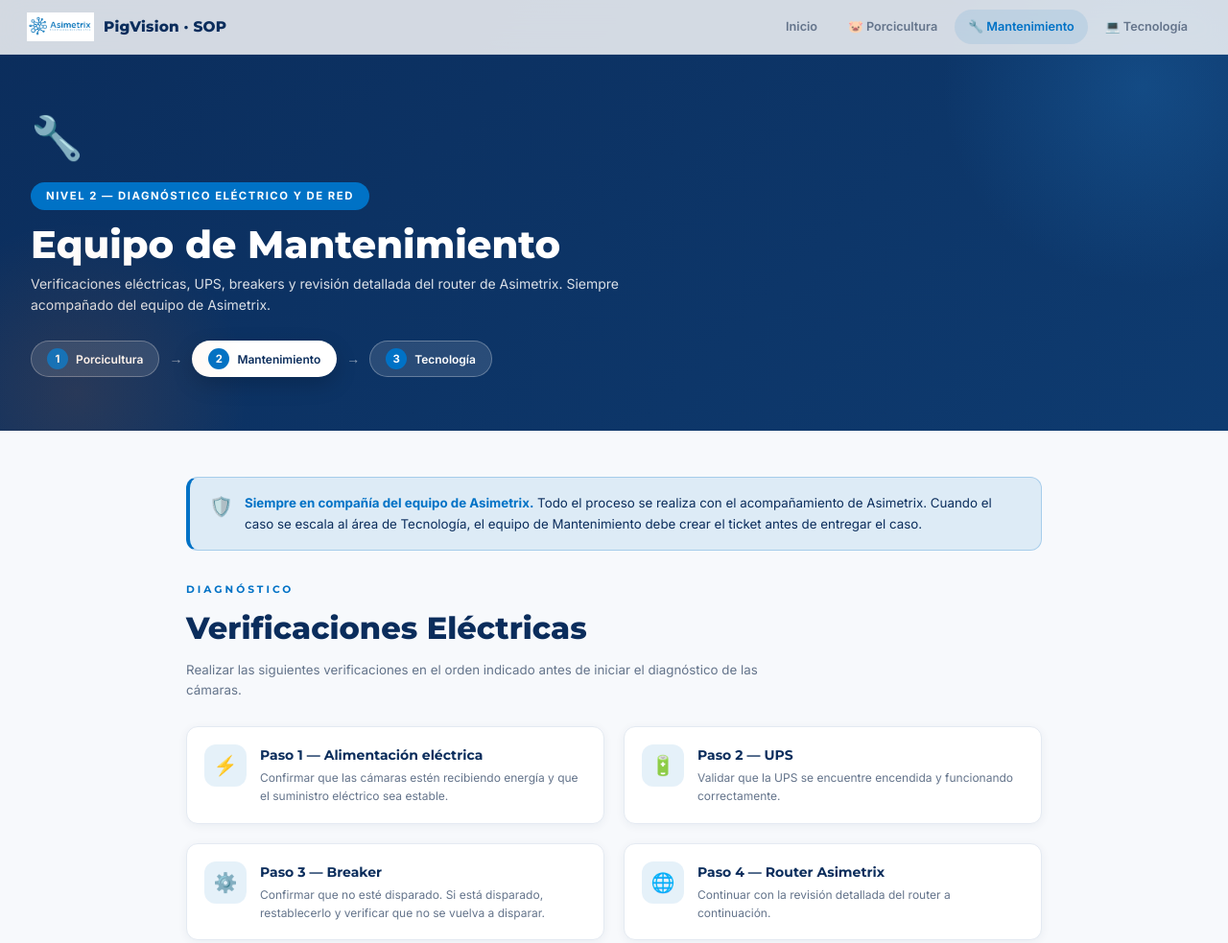
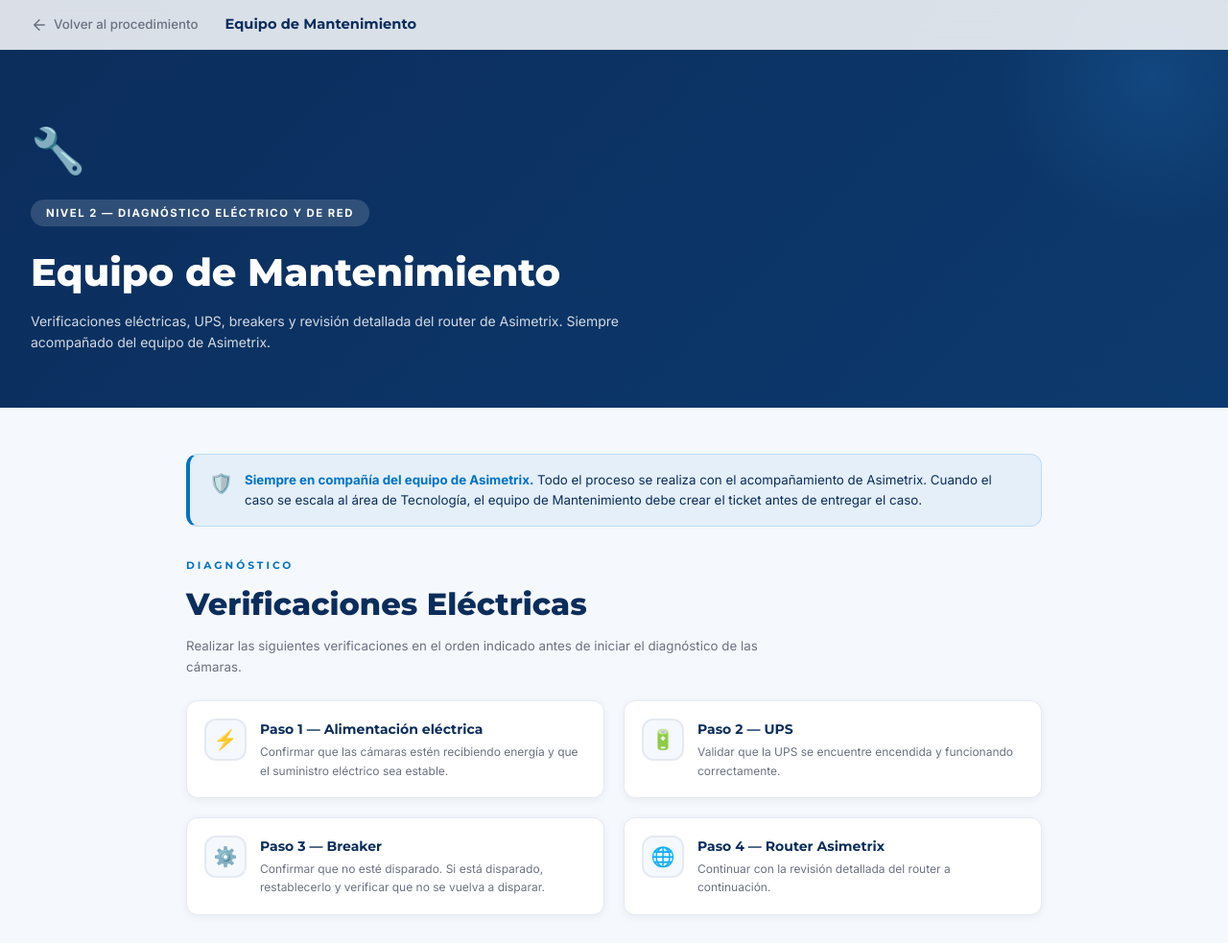
Before and after one commit to manuelachavarria-dotcom/sop-camaras-pigvision, a plain HTML site: page mantenimiento.html in a window 1280 px wide. Shown: the top 983 px of the page at 96% size. Drawn offline with Linux system fonts and the light colour scheme.

Commit message:
Revertir diseño: restaurar sop.css y páginas al estilo previo sin navbar

```diff
--- a/mantenimiento.html
+++ b/mantenimiento.html
@@ -7,30 +7,21 @@
 <link href="https://fonts.googleapis.com/css2?family=Inter:wght@300;400;500;600;700&family=Montserrat:wght@400;600;700;800&display=swap" rel="stylesheet">
 <link href="sop.css" rel="stylesheet">
 </head>
-<body data-team="mantenimiento">
+<body>
 
-<nav class="topnav">
-  <a class="brand" href="SOP_Camaras_IoT.html"><img src="Logo-Asimetrix.webp" alt="Asimetrix"><span>PigVision · SOP</span></a>
-  <div class="nav-links">
-    <a class="nav-link" href="SOP_Camaras_IoT.html">Inicio</a>
-    <a class="nav-link" href="porcicultura.html">🐷 Porcicultura</a>
-    <a class="nav-link active" href="mantenimiento.html">🔧 Mantenimiento</a>
-    <a class="nav-link" href="tecnologia.html">💻 Tecnología</a>
-  </div>
-</nav>
+<div class="back-bar">
+  <a href="SOP_Camaras_IoT.html">
+    <svg viewBox="0 0 24 24" fill="none" stroke="currentColor" stroke-width="2" stroke-linecap="round"><path d="M19 12H5M12 19l-7-7 7-7"/></svg>
+    Volver al procedimiento
+  </a>
+  <span class="page-title">Equipo de Mantenimiento</span>
+</div>
 
 <div class="page-header">
   <div class="icon">🔧</div>
   <span class="level">Nivel 2 — Diagnóstico Eléctrico y de Red</span>
   <h1>Equipo de Mantenimiento</h1>
   <p>Verificaciones eléctricas, UPS, breakers y revisión detallada del router de Asimetrix. Siempre acompañado del equipo de Asimetrix.</p>
-  <div class="rail">
-    <a class="rail-step" href="porcicultura.html"><span class="rail-num">1</span> Porcicultura</a>
-    <span class="rail-arrow">→</span>
-    <a class="rail-step active" href="mantenimiento.html"><span class="rail-num">2</span> Mantenimiento</a>
-    <span class="rail-arrow">→</span>
-    <a class="rail-step" href="tecnologia.html"><span class="rail-num">3</span> Tecnología</a>
-  </div>
 </div>
 
 <div class="content">
--- a/sop.css
+++ b/sop.css
@@ -1,32 +1,25 @@
 /* ============================================================
-   SOP PigVision — Sistema de diseño MODERNO compartido
-   Usado por: portada, porcicultura, mantenimiento, tecnologia
+   SOP PigVision — Sistema de diseño compartido
+   Usado por: porcicultura, mantenimiento, tecnologia
    ============================================================ */
 
 :root {
   --primary: #0B2D5C;
-  --primary-2: #0E3B70;
+  --primary-2: #0D3A6E;
   --secondary: #0072C6;
-  --accent: #0072C6;
-  --accent-soft: rgba(0,114,198,0.1);
+  --accent: #2A8FDF;
   --white: #FFFFFF;
-  --bg: #F7F9FC;
-  --gray: #64748B;
-  --line: #E4EAF2;
+  --bg: #F5F8FC;
+  --gray: #6B7280;
+  --line: #E5EAF2;
   --error: #C0062B;
   --success: #16A34A;
   --warn: #C85014;
-  --radius: 18px;
+  --radius: 16px;
   --radius-sm: 12px;
-  --shadow-sm: 0 2px 10px rgba(11,45,92,0.06);
-  --shadow-md: 0 12px 32px rgba(11,45,92,0.12);
-  --shadow-lg: 0 20px 50px rgba(11,45,92,0.16);
+  --shadow-sm: 0 2px 8px rgba(11,45,92,0.06);
+  --shadow-md: 0 8px 30px rgba(11,45,92,0.1);
 }
-
-/* Acentos por equipo */
-body[data-team="porcicultura"] { --accent: #F97316; --accent-soft: rgba(249,115,22,0.1); }
-body[data-team="mantenimiento"] { --accent: #0072C6; --accent-soft: rgba(0,114,198,0.1); }
-body[data-team="tecnologia"]    { --accent: #7C3AED; --accent-soft: rgba(124,58,237,0.1); }
 
 * { margin: 0; padding: 0; box-sizing: border-box; }
 html { scroll-behavior: smooth; }
@@ -38,89 +31,57 @@
   line-height: 1.6;
 }
 
-/* ===== Barra de navegación ===== */
-.topnav {
-  position: fixed; top: 0; left: 0; right: 0; z-index: 200;
-  background: rgba(255,255,255,0.82);
-  backdrop-filter: blur(14px);
-  -webkit-backdrop-filter: blur(14px);
-  border-bottom: 1px solid rgba(11,45,92,0.08);
-  display: flex; align-items: center; justify-content: space-between;
-  gap: 12px; padding: 10px 28px;
+/* ===== Barra superior ===== */
+.back-bar {
+  position: fixed; top: 0; left: 0; right: 0; z-index: 100;
+  background: rgba(255,255,255,0.85);
+  backdrop-filter: blur(12px);
+  border-bottom: 1px solid rgba(0,0,0,0.06);
+  padding: 14px 32px;
+  display: flex; align-items: center; gap: 12px;
 }
-.brand { display: flex; align-items: center; gap: 10px; text-decoration: none; flex-shrink: 0; }
-.brand img { height: 30px; width: auto; }
-.brand span {
-  font-family: 'Montserrat', sans-serif; font-weight: 800;
-  font-size: 11.5pt; color: var(--primary); letter-spacing: 0.2px;
+.back-bar a {
+  text-decoration: none; color: var(--gray);
+  font-size: 10pt; font-weight: 500;
+  display: flex; align-items: center; gap: 6px;
+  transition: color 0.2s;
 }
-.nav-links { display: flex; align-items: center; gap: 4px; overflow-x: auto; }
-.nav-link {
-  text-decoration: none; color: var(--gray); font-size: 9.5pt;
-  font-weight: 600; padding: 8px 14px; border-radius: 999px;
-  white-space: nowrap; transition: all 0.2s;
+.back-bar a:hover { color: var(--secondary); }
+.back-bar a svg { width: 18px; height: 18px; }
+.back-bar .page-title {
+  font-family: 'Montserrat', sans-serif;
+  font-weight: 700; font-size: 11pt;
+  color: var(--primary); margin-left: 16px;
 }
-.nav-link:hover { background: rgba(11,45,92,0.06); color: var(--primary); }
-.nav-link.active { background: var(--accent-soft); color: var(--accent); }
 
-/* ===== Encabezado de página (hero) ===== */
+/* ===== Encabezado de página ===== */
 .page-header {
   background: linear-gradient(135deg, var(--primary) 0%, var(--primary-2) 100%);
-  color: #fff; padding: 108px 32px 56px;
+  color: #fff; padding: 120px 32px 56px;
   position: relative; overflow: hidden;
 }
 .page-header::before {
-  content: ''; position: absolute; top: -120px; right: -120px;
-  width: 420px; height: 420px;
-  background: radial-gradient(circle, rgba(42,143,223,0.22) 0%, transparent 70%);
+  content: ''; position: absolute; top: -80px; right: -80px;
+  width: 320px; height: 320px;
+  background: radial-gradient(circle, rgba(42,143,223,0.18) 0%, transparent 70%);
   border-radius: 50%;
 }
-.page-header::after {
-  content: ''; position: absolute; bottom: -140px; left: -100px;
-  width: 360px; height: 360px;
-  background: radial-gradient(circle, rgba(249,115,22,0.12) 0%, transparent 70%);
-  border-radius: 50%;
-}
-.page-header .wrap { position: relative; z-index: 1; max-width: 940px; margin: 0 auto; }
-.page-header .icon { font-size: 44px; margin-bottom: 12px; }
+.page-header .icon { font-size: 46px; margin-bottom: 14px; position: relative; }
 .page-header h1 {
   font-family: 'Montserrat', sans-serif;
   font-size: clamp(24pt, 4vw, 30pt); font-weight: 800;
-  margin-bottom: 8px; line-height: 1.1;
+  margin-bottom: 8px; position: relative;
 }
 .page-header .level {
   display: inline-block; font-size: 8.5pt; font-weight: 700;
   text-transform: uppercase; letter-spacing: 1.5px;
-  background: var(--accent); padding: 5px 16px;
-  border-radius: 20px; margin-bottom: 14px;
+  background: rgba(255,255,255,0.15); padding: 5px 16px;
+  border-radius: 20px; margin-bottom: 16px;
 }
 .page-header p {
-  font-size: 10.5pt; color: rgba(255,255,255,0.85);
-  max-width: 680px;
+  font-size: 10.5pt; color: rgba(255,255,255,0.82);
+  max-width: 680px; position: relative;
 }
-
-/* ===== Rail de niveles (navegación entre subpáginas) ===== */
-.rail {
-  display: flex; align-items: center; justify-content: flex-start;
-  gap: 10px; margin-top: 26px; flex-wrap: wrap;
-}
-.rail-step {
-  display: inline-flex; align-items: center; gap: 8px;
-  text-decoration: none; background: rgba(255,255,255,0.12);
-  border: 1px solid rgba(255,255,255,0.28); color: #fff;
-  padding: 7px 16px; border-radius: 999px;
-  font-size: 9pt; font-weight: 600; transition: all 0.2s;
-}
-.rail-step:hover { background: rgba(255,255,255,0.22); transform: translateY(-1px); }
-.rail-step.active { background: #fff; color: var(--primary); box-shadow: 0 8px 22px rgba(0,0,0,0.18); }
-.rail-num {
-  width: 22px; height: 22px; border-radius: 50%;
-  background: var(--accent); color: #fff;
-  display: inline-flex; align-items: center; justify-content: center;
-  font-size: 8.5pt; font-weight: 700;
-}
-.rail-step.active .rail-num { background: var(--accent); }
-.rail-arrow { color: rgba(255,255,255,0.55); font-size: 14px; }
 
 /* ===== Contenido ===== */
 .content { max-width: 940px; margin: 0 auto; padding: 48px 24px 80px; }
@@ -129,40 +90,26 @@
 .section-label {
   font-family: 'Montserrat', sans-serif; font-size: 8pt; font-weight: 700;
   text-transform: uppercase; letter-spacing: 3px;
-  color: var(--accent); margin-bottom: 6px;
+  color: var(--secondary); margin-bottom: 6px;
 }
 .section-title {
   font-family: 'Montserrat', sans-serif;
   font-size: 24pt; font-weight: 800; color: var(--primary); margin-bottom: 8px;
 }
-.section-desc { color: var(--gray); font-size: 10pt; margin-bottom: 26px; max-width: 640px; }
+.section-desc { color: var(--gray); font-size: 10pt; margin-bottom: 24px; max-width: 640px; }
 
 /* ===== Banner ===== */
 .banner {
-  background: var(--accent-soft);
-  border: 1px solid color-mix(in srgb, var(--accent) 25%, transparent);
-  border-left: 4px solid var(--accent);
+  background: rgba(42,143,223,0.08);
+  border: 1px solid rgba(42,143,223,0.2);
+  border-left: 4px solid var(--secondary);
   border-radius: var(--radius-sm);
   padding: 16px 20px; margin-bottom: 32px;
   display: flex; gap: 12px; align-items: flex-start;
   font-size: 10pt; color: var(--primary);
 }
 .banner .ico { font-size: 20px; flex-shrink: 0; line-height: 1.4; }
-.banner strong { color: var(--accent); }
-
-/* ===== Botones ===== */
-.btn {
-  display: inline-flex; align-items: center; gap: 8px;
-  text-decoration: none; font-weight: 700; font-size: 9.5pt;
-  padding: 11px 20px; border-radius: 999px;
-  border: none; cursor: pointer; transition: all 0.2s;
-  font-family: inherit;
-}
-.btn.primary { background: var(--accent); color: #fff; box-shadow: 0 8px 24px rgba(0,0,0,0.16); }
-.btn.primary:hover { transform: translateY(-2px); box-shadow: 0 12px 30px rgba(0,0,0,0.22); }
-.btn.ghost { background: rgba(255,255,255,0.14); border: 1px solid rgba(255,255,255,0.35); color: #fff; }
-.btn.ghost:hover { background: rgba(255,255,255,0.24); }
-.hero-actions { display: flex; gap: 12px; margin-top: 28px; flex-wrap: wrap; }
+.banner strong { color: var(--secondary); }
 
 /* ===== Tarjetas ===== */
 .card {
@@ -171,13 +118,9 @@
   border-radius: var(--radius);
   padding: 28px 30px; margin-bottom: 24px;
   box-shadow: var(--shadow-sm);
-  transition: box-shadow 0.3s ease, transform 0.3s ease, border-color 0.3s ease;
+  transition: box-shadow 0.3s ease, transform 0.3s ease;
 }
-.card:hover {
-  box-shadow: var(--shadow-md);
-  transform: translateY(-3px);
-  border-color: color-mix(in srgb, var(--accent) 35%, var(--line));
-}
+.card:hover { box-shadow: var(--shadow-md); }
 .card-head {
   display: flex; align-items: center; gap: 14px;
   margin-bottom: 20px; padding-bottom: 18px;
@@ -185,7 +128,7 @@
 }
 .card-head .emoji {
   width: 52px; height: 52px; border-radius: 14px;
-  background: var(--accent-soft); display: flex; align-items: center; justify-content: center;
+  background: var(--bg); display: flex; align-items: center; justify-content: center;
   font-size: 26px; flex-shrink: 0;
 }
 .card-head .title {
@@ -207,14 +150,14 @@
 /* ===== Pasos ===== */
 .step {
   display: flex; gap: 14px; align-items: flex-start;
-  padding: 12px 16px; border-radius: 12px; margin-bottom: 8px;
+  padding: 12px 16px; border-radius: 10px; margin-bottom: 8px;
   background: var(--white); border: 1px solid var(--line);
   transition: border-color 0.2s, box-shadow 0.2s;
 }
-.step:hover { border-color: var(--accent); box-shadow: 0 4px 15px rgba(0,0,0,0.06); }
+.step:hover { border-color: var(--secondary); box-shadow: 0 4px 15px rgba(0,114,198,0.08); }
 .step-num {
   width: 28px; height: 28px; border-radius: 50%;
-  background: var(--accent); color: #fff;
+  background: var(--secondary); color: #fff;
   display: flex; align-items: center; justify-content: center;
   font-weight: 700; font-size: 10pt; flex-shrink: 0;
 }
@@ -227,7 +170,7 @@
 /* ===== Decisiones ===== */
 .decision {
   background: var(--bg);
-  border: 1.5px solid var(--accent);
+  border: 1.5px solid var(--secondary);
   border-radius: var(--radius-sm);
   padding: 20px 22px; margin: 16px 0;
 }
@@ -289,11 +232,27 @@
 .tile:hover { box-shadow: var(--shadow-md); transform: translateY(-2px); }
 .tile .t-icon {
   width: 44px; height: 44px; border-radius: 12px;
-  background: var(--accent-soft); display: flex; align-items: center; justify-content: center;
+  background: var(--bg); display: flex; align-items: center; justify-content: center;
   font-size: 20px; flex-shrink: 0;
 }
 .tile h4 { font-family: 'Montserrat', sans-serif; font-size: 10.5pt; font-weight: 700; color: var(--primary); }
 .tile p { font-size: 9pt; color: var(--gray); margin-top: 3px; }
+
+/* ===== Timeline ===== */
+.timeline { display: flex; flex-direction: column; gap: 0; }
+.t-item { display: flex; gap: 18px; align-items: flex-start; }
+.t-icon {
+  width: 48px; height: 48px; border-radius: 14px;
+  background: var(--white); border: 2px solid var(--line);
+  display: flex; align-items: center; justify-content: center;
+  font-size: 20px; flex-shrink: 0;
+}
+.t-text h4 { font-family: 'Montserrat', sans-serif; font-size: 11pt; font-weight: 700; color: var(--primary); }
+.t-text p { font-size: 9pt; color: var(--gray); margin-top: 2px; }
+.t-connector {
+  width: 2px; height: 22px; margin: 0 0 0 23px;
+  background: linear-gradient(180deg, var(--secondary), rgba(0,114,198,0.15));
+}
 
 /* ===== Divisor ===== */
 .divider { border: none; border-top: 1px solid var(--line); margin: 36px 0; }
@@ -307,20 +266,19 @@
   .decision .options { grid-template-columns: 1fr; }
   .grid-2 { grid-template-columns: 1fr; }
   .content { padding: 36px 16px 64px; }
-  .page-header { padding: 96px 20px 44px; }
-  .topnav { padding: 10px 14px; }
-  .brand span { display: none; }
+  .page-header { padding: 110px 20px 44px; }
+  .back-bar { padding: 12px 16px; }
   .card { padding: 22px 18px; }
 }
 
 /* ===== Impresión ===== */
 @media print {
-  .topnav, .rail, .hero-actions, .btn { display: none !important; }
-  .page-header { padding: 24px 24px 18px; }
+  .back-bar { display: none; }
+  .page-header { padding: 30px 30px 20px; }
   .page-header h1 { font-size: 20pt; }
-  .content { padding: 12px 20px 20px; max-width: 100%; }
+  .content { padding: 16px 24px 24px; max-width: 100%; }
   .fade-up { opacity: 1; transform: none; }
-  .card { break-inside: avoid; page-break-inside: avoid; box-shadow: none; transform: none; }
+  .card { break-inside: avoid; page-break-inside: avoid; box-shadow: none; }
   .decision { break-inside: avoid; page-break-inside: avoid; }
   .grid-2 { grid-template-columns: 1fr; }
   .divider { margin: 20px 0; }
```
Also changed, not shown: SOP_Camaras_IoT.html (+0 -35 lines), porcicultura.html (+8 -17 lines), tecnologia.html (+8 -17 lines), 1 other file.
